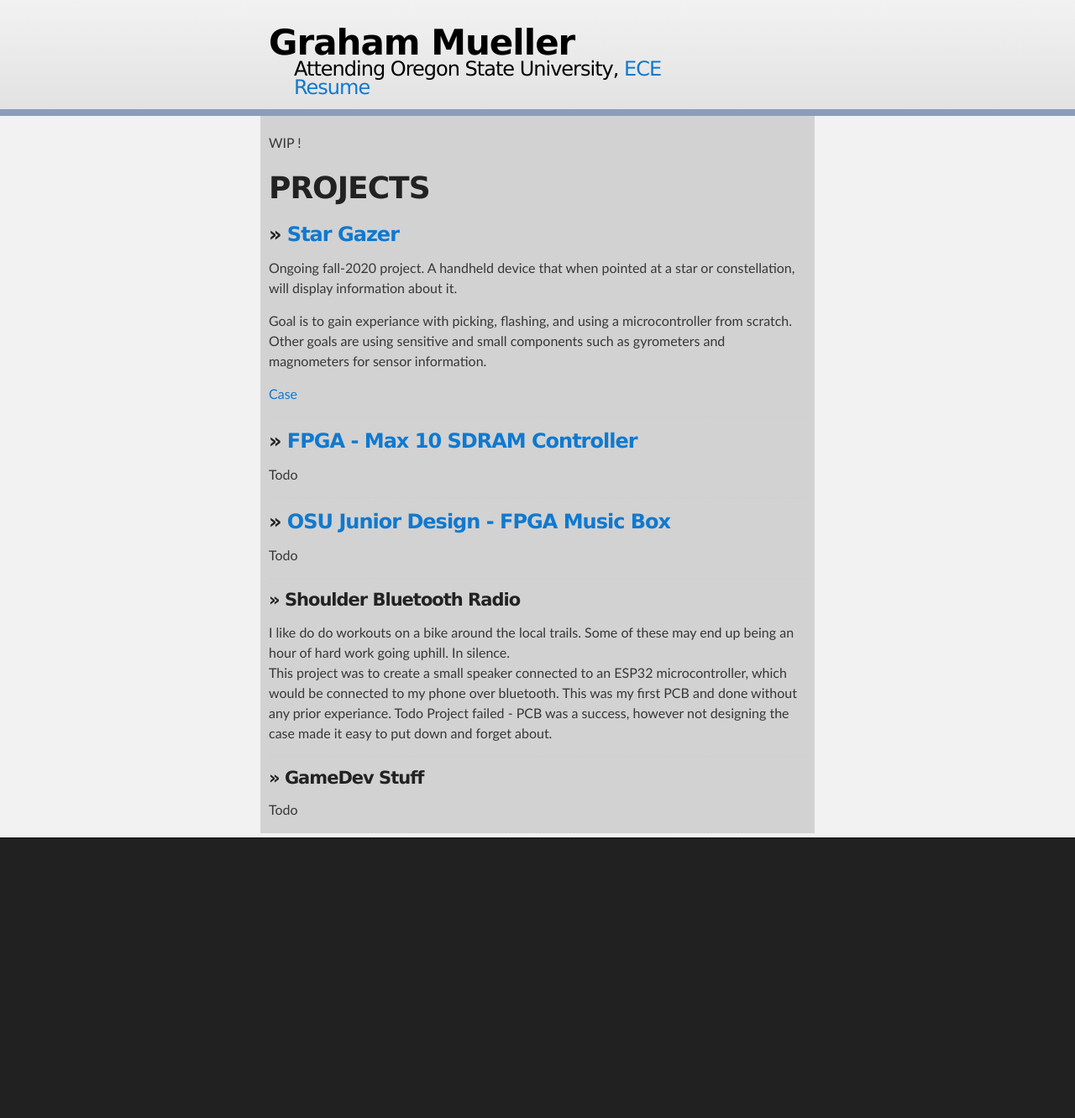
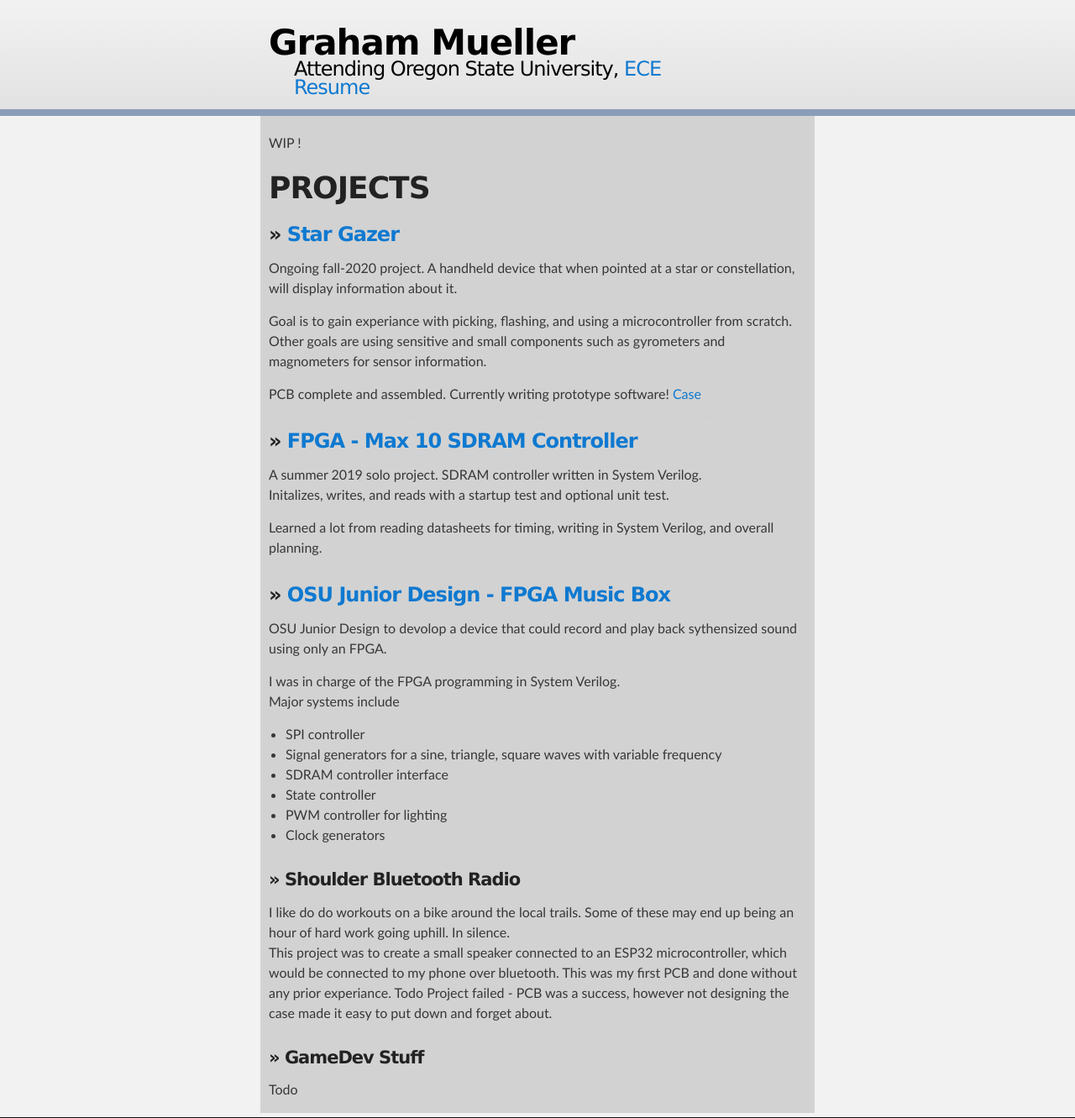
Before and after one commit to Muellegr/Muellegr.github.io, a Jekyll site: the page built from index.md, in a window 1280 px wide. Shown: the whole page at 84% size. Built offline with Jekyll 4.4.1, drawn with Linux system fonts in a browser that asks for light colours; before the commit the page ends 998 px from its top, so only the background shows below that.

Commit message:
small update to site

```diff
--- a/index.md
+++ b/index.md
@@ -12,15 +12,31 @@ A handheld device that when pointed at a star or constellation, will display inf
 Goal is to gain experiance with picking, flashing, and using a microcontroller from scratch.
 Other goals are using sensitive and small components such as gyrometers and magnometers for sensor information.
 
+PCB complete and assembled.  Currently writing prototype software!
 [Case](https://github.com/Muellegr/Star_Gazer/wiki/Case)
+
 * * *
 
 ### » [FPGA - Max 10 SDRAM Controller](https://github.com/Muellegr/FPGA-Max10-SDRAM-Project-1)
-Todo
+A summer 2019 solo project.
+SDRAM controller written in System Verilog.
+Initalizes, writes, and reads with a startup test and optional unit test.
+
+Learned a lot from reading datasheets for timing, writing in System Verilog, and overall planning.
 * * *
 
 ### » [OSU Junior Design - FPGA Music Box ](https://github.com/Muellegr/MusicBox-Quartus-Project)
-Todo
+OSU Junior Design to devolop a device that could record and play back sythensized sound using only an FPGA.
+
+I was in charge of the FPGA programming in System Verilog.
+Major systems include
+* SPI controller
+* Signal generators for a sine, triangle, square waves with variable frequency
+* SDRAM controller interface
+* State controller
+* PWM controller for lighting
+* Clock generators
+
 * * *
 
 #### » Shoulder Bluetooth Radio
```
Also changed, not shown: 1 other file.
